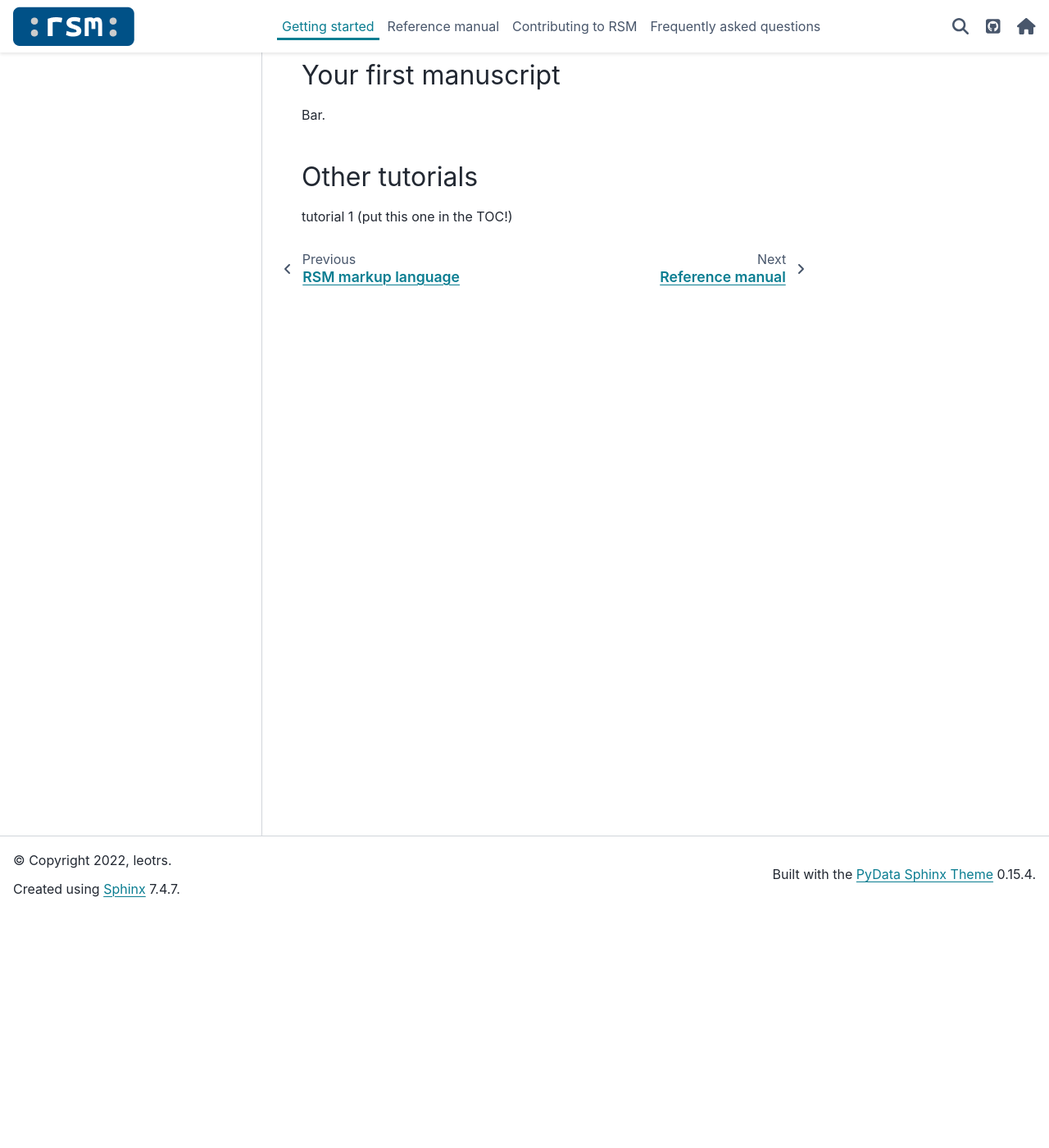
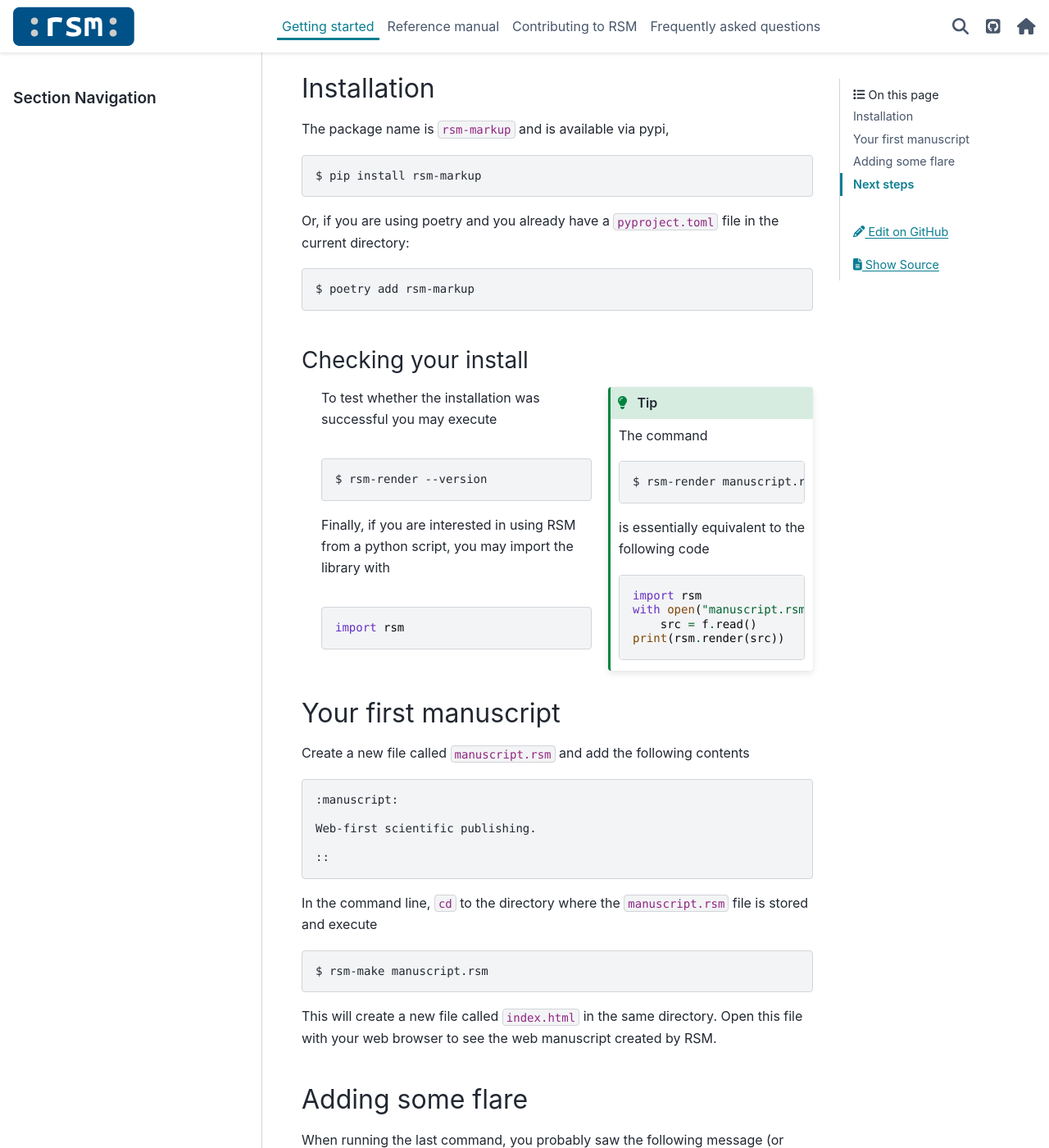
Before and after one commit to leotrs/rsm, a Sphinx documentation site: the page built from docs/source/tutorials.rst, in a window 1280 px wide and 1400 px high, scrolled down 287 px. Shown: the whole window at 82% size. Built offline with Sphinx 7.4.7 and the PyData theme 0.15.4, drawn with Linux system fonts in a browser that asks for light colours; some of the changed text lies outside the part shown.

Commit message:
update docs

```diff
--- a/docs/source/tutorials.rst
+++ b/docs/source/tutorials.rst
@@ -2,6 +2,12 @@
 
 Getting started
 ===============
+
+The easiest way to try out RSM and all its features is to use the online live editor.
+
+If you are ready to use RSM for your manuscript, the following instructions will guide
+you through the necessary steps to install and use RSM locally on your machine.
+
 
 
 .. _installation:
@@ -9,7 +15,61 @@ Getting started
 Installation
 ************
 
-Foo.
+The package name is :code:`rsm-markup` and is available via pypi,
+
+.. code-block:: bash
+
+   $ pip install rsm-markup
+
+
+Or, if you are using poetry and you already have a :code:`pyproject.toml` file in the
+current directory:
+
+.. code-block:: bash
+
+   $ poetry add rsm-markup
+
+
+
+.. _checking-your-install:
+
+Checking your install
+---------------------
+
+.. tip::
+   :class: sidebar
+
+   The command
+
+   .. code-block:: bash
+
+      $ rsm-render manuscript.rsm
+
+   is essentially equivalent to the following code
+
+   .. code-block:: python
+
+      import rsm
+      with open("manuscript.rsm") as f:
+          src = f.read()
+      print(rsm.render(src))
+
+.. grid:: 1 1 1 1
+
+   .. grid-item::
+
+      To test whether the installation was successful you may execute
+
+      .. code-block:: bash
+
+         $ rsm-render --version
+
+      Finally, if you are interested in using RSM from a python script, you may import the library with
+
+      .. code-block:: python
+
+         import rsm
+
 
 
 .. _first-manuscript:
@@ -17,11 +77,61 @@ Foo.
 Your first manuscript
 *********************
 
-Bar.
+Create a new file called :code:`manuscript.rsm` and add the following contents
+
+.. code-block:: plain
+
+   :manuscript:
+
+   Web-first scientific publishing.
+
+   ::
+
+In the command line, :code:`cd` to the directory where the :code:`manuscript.rsm` file
+is stored and execute
+
+.. code-block:: bash
+
+   $ rsm-make manuscript.rsm
+
+This will create a new file called :code:`index.html` in the same directory.  Open this
+file with your web browser to see the web manuscript created by RSM.
 
 
-Other tutorials
-***************
+Adding some flare
+*****************
+
+When running the last command, you probably saw the following message (or something similar):
+
+.. code-block:: bash
+
+   RSM.tlate WRN | Manuscript with no title
+
+Here, RSM is telling us that our manuscript is missing a title.  We can rectify that by
+editing :code:`manuscript.rsm` as follows
+
+.. code-block:: plain
+
+   :manuscript:
+     :title: ReStructured Manuscripts
+
+   Web-first scientific publishing.
+
+   ::
+
+Run again the same command,
+
+.. code-block:: bash
+
+   $ rsm-make manuscript.rsm
+
+And the message should have disappeared.  You can refresh your browser to see now the
+title of your manuscript displayed.
+
+
+
+Next steps
+**********
 
 tutorial 1 (put this one in the TOC!)
 
```
Also changed, not shown: README.md (+0 -33 lines).
